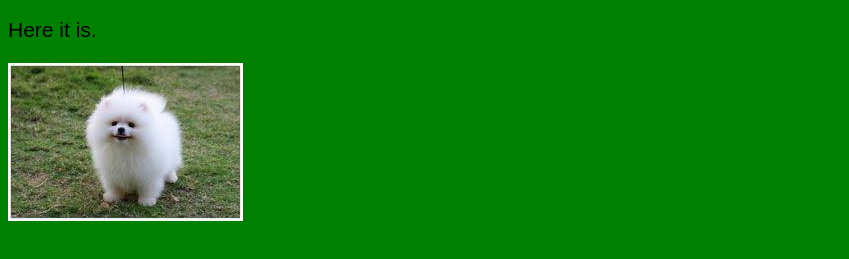
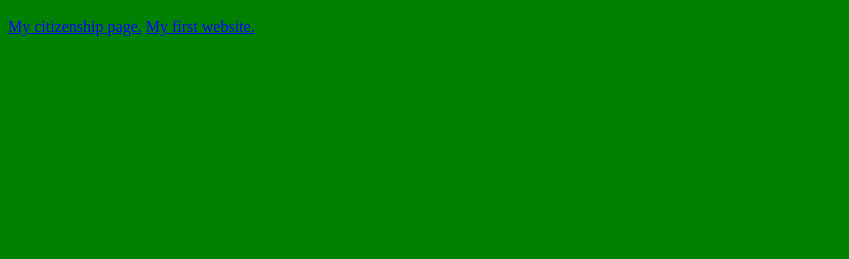
Before and after one commit to esmart019/esmart019.github.io, a plain HTML site: page index.html in a window 1280 px wide. Shown: the part 49-308 px from the top of the page, without its empty margins (0-849 px from the left). Drawn offline with Linux system fonts and the light colour scheme.

Commit message:
Index added

```diff
--- a/index.html
+++ b/index.html
@@ -4,7 +4,7 @@
 </head>
 <body>
 <h1>My amazing web site!</h1>
-<p>Here it is.</p>
-<img src = "dog.jpg">
+<a href="citizenship.html">My citizenship page.</a>
+<a href="first.html">My first website.</a>
 </body>
 </html>
```
